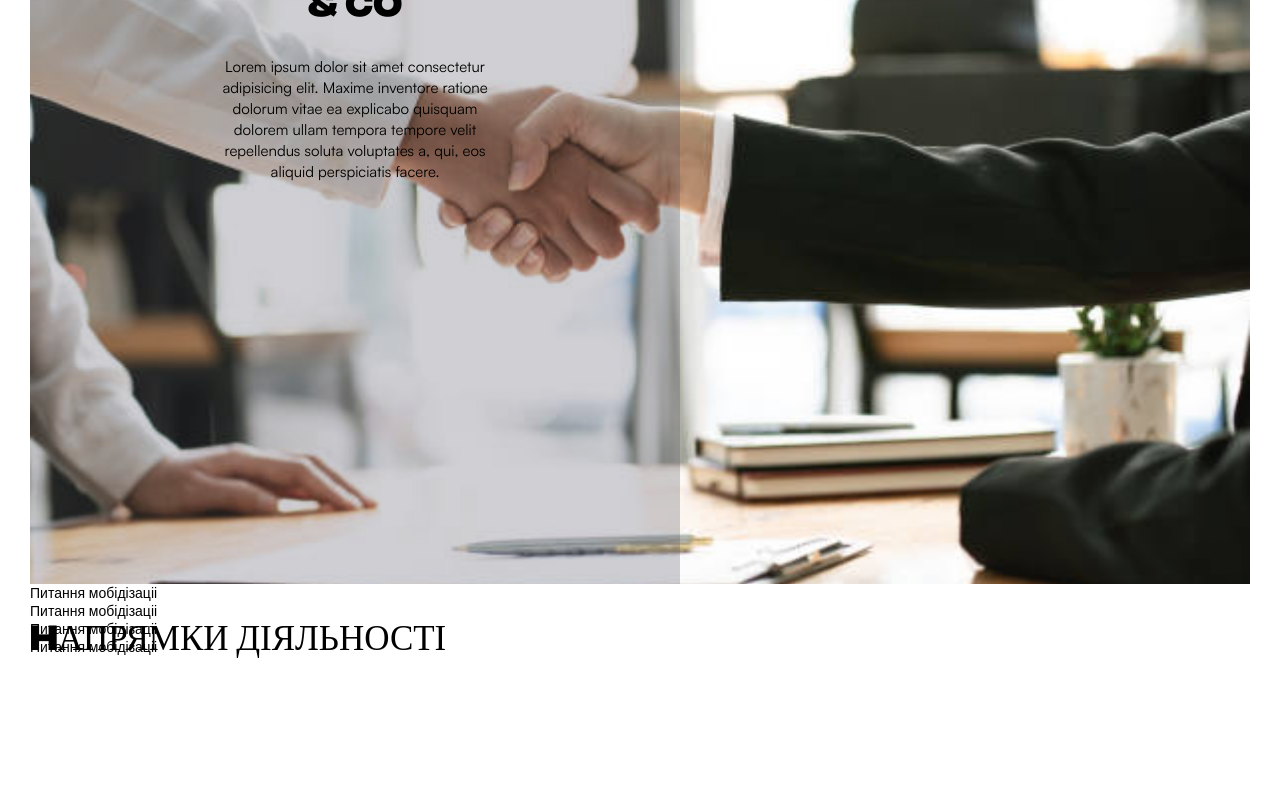
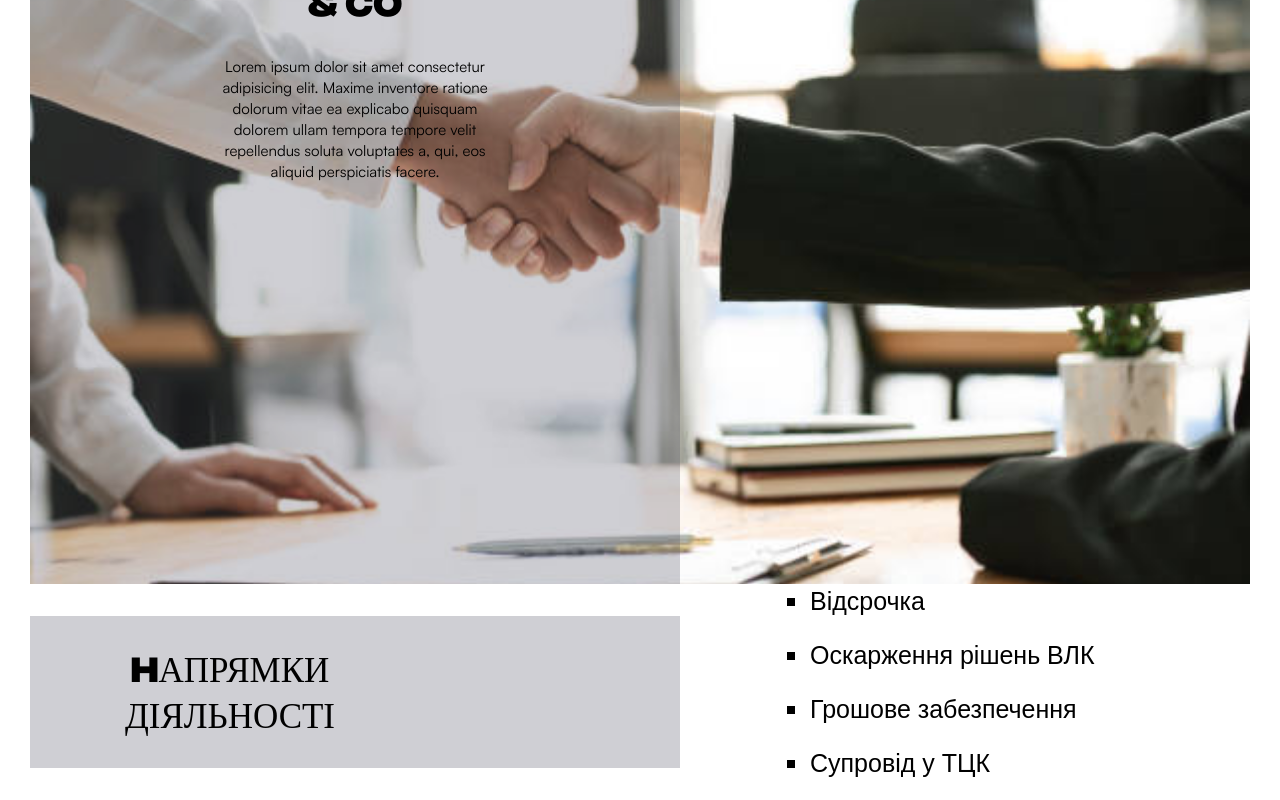
Before and after one commit to Victoria060187/zhykovskiy_project, a React (Create React App) app: page / in a window 1280 px wide. Shown: the part 502-1302 px from the top of the page. Before the commit the page ends 1188 px from the top, so only its background shows below. Built offline with nearby package versions, Linux system fonts and the light colour scheme.

Commit message:
added style to component activity

```diff
--- a/src/components/activity/Activity.css
+++ b/src/components/activity/Activity.css
@@ -7,17 +7,34 @@
 
 .activity-title-container{
     width: 650px;
-	margin: 0 auto;
+	/*margin: 0 auto;
 	height: 100%;
 	position: absolute;
 	left: 0;
-	top: 0;
+	top: 0;*/
+    background: rgba(64, 64, 84, 0.25)
 }
 .activity-title {
 	margin: 0 auto;
 	height: 100%;
+    width: 340px;
     font-family: 'Integral';
     font-size: 35px;
     text-transform: uppercase;
     margin: 30px;
+    text-align: center;
 }
+
+.activity-content {
+    display: flex;
+    flex-direction: column;
+    text-align: left;
+    align-items: flex-start;
+    padding-left: 100px;
+}
+
+.activity-item {
+    margin-bottom: 20px;
+    font-size: 25px;
+    list-style: square;
+}
--- a/src/components/activity/Activity.jsx
+++ b/src/components/activity/Activity.jsx
@@ -10,10 +10,12 @@ function Activity() {
           </div>
 
           <div className="activity-content">
-            <div className="activity-item">Питання мобідізаціі</div>
-            <div className="activity-item">Питання мобідізаціі</div>
-            <div className="activity-item">Питання мобідізаціі</div>
-            <div className="activity-item">Питання мобідізаціі</div>
+            <ul>
+              <li className="activity-item">Відсрочка</li>
+              <li className="activity-item">Оскарження рішень ВЛК</li>
+              <li className="activity-item">Грошове забезпечення</li>
+              <li className="activity-item">Супровід у ТЦК</li>
+            </ul>
           </div>
         </div>
       </div>
```
